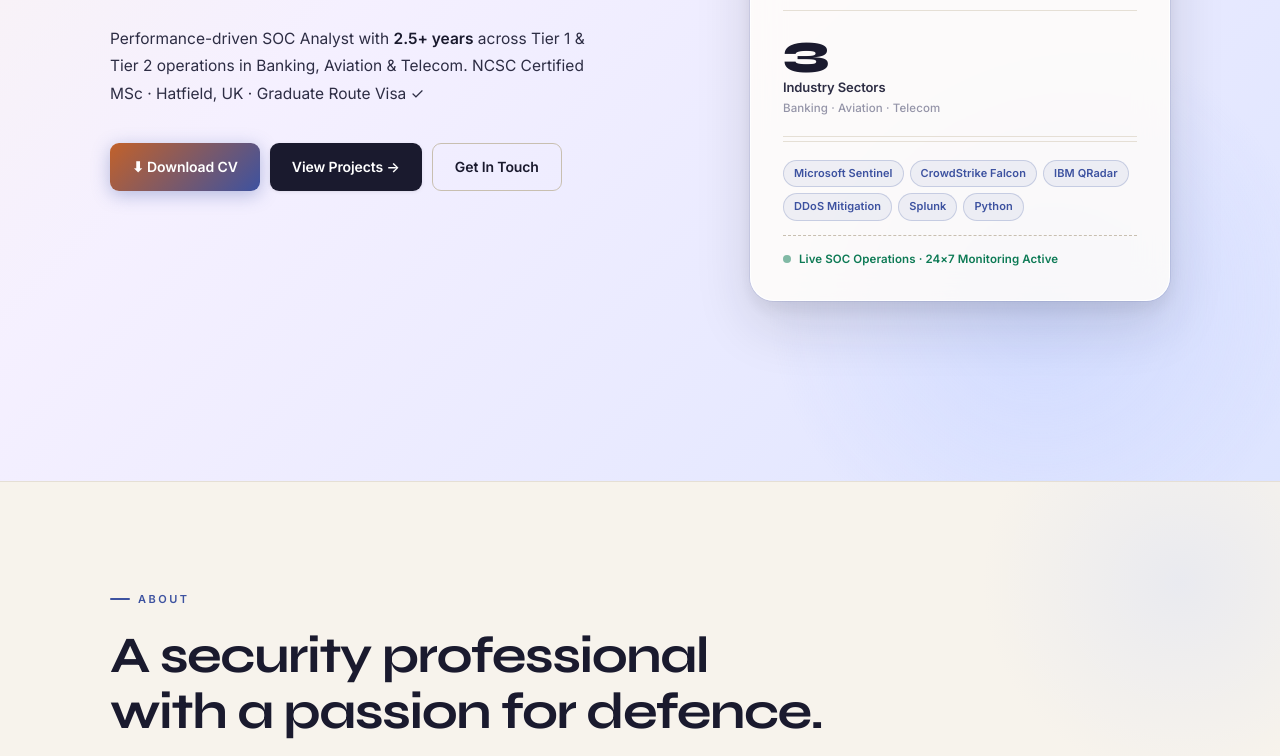
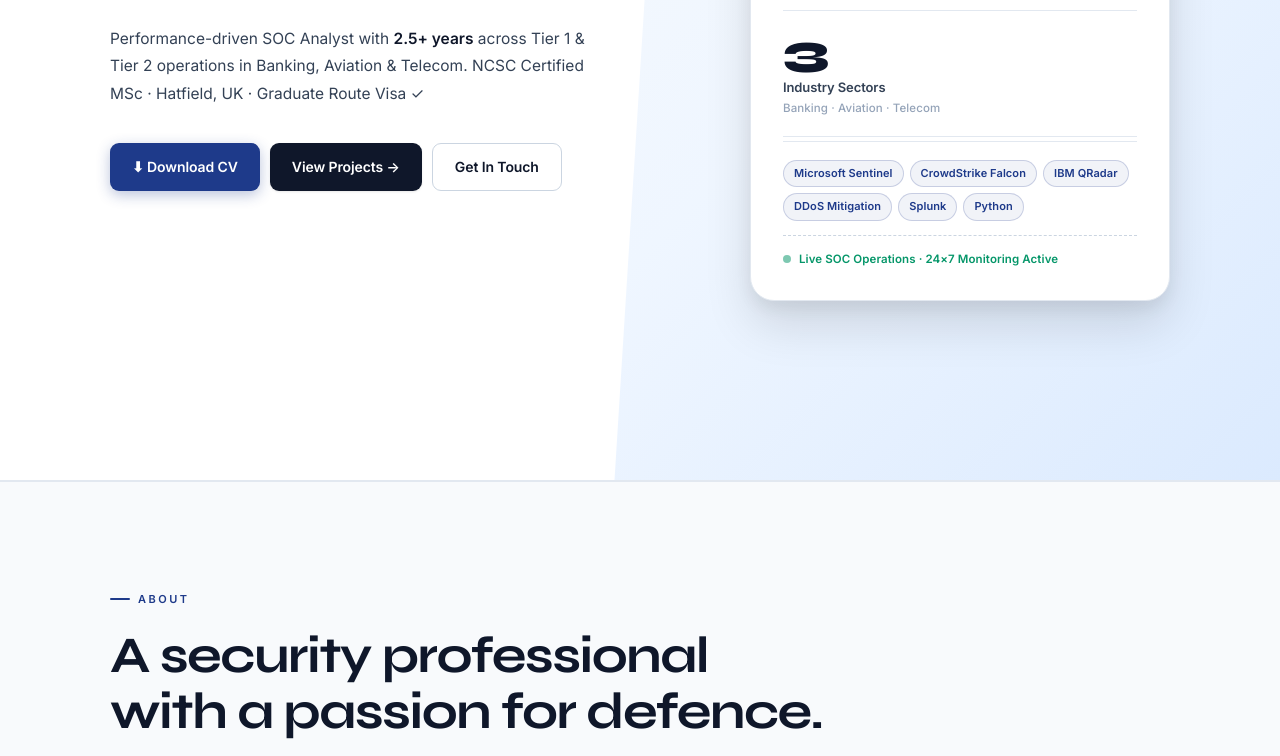
Before and after one commit to ceylonroameryt-bit/portfolio-v1, a website: page index.html in a window 1280 px wide. Shown: the part 653-1409 px from the top of the page. Drawn offline with Linux system fonts and the light colour scheme.

Commit message:
Restore white/navy design with new stats panel layout and no photo

```diff
--- a/src/css/main.css
+++ b/src/css/main.css
@@ -1,6 +1,6 @@
 /* ============================================
    POORNA SUJAMPATHI — PORTFOLIO
-   Design: Bold Gradient — Warm Cream to Periwinkle
+   Design: Clean & Modern Editorial (White/Navy)
    ============================================ */
 
 *,
@@ -12,40 +12,40 @@
 }
 
 :root {
-    /* Warm Gradient Palette */
-    --ink: #1A1A2E;
-    --ink-light: #2D2D44;
-    --ink-muted: #5C5C7A;
-    --ink-subtle: #9494A8;
-    --bg: #FEFCF8;
-    --bg-light: #F7F3EC;
-    --bg-subtle: #EEE9DF;
-    --border: #E5DFD5;
-    --border-dark: #C8BFB0;
-    --accent: #3D52A0;
-    --accent-light: #6B7FCC;
-    --accent-soft: rgba(61, 82, 160, 0.07);
-    --accent-border: rgba(61, 82, 160, 0.22);
-    --success: #0D7A55;
-    --warm: #C2612A;
-    --warm-soft: rgba(194, 97, 42, 0.08);
+    /* Clean Editorial Palette */
+    --ink: #0F172A;
+    --ink-light: #334155;
+    --ink-muted: #64748B;
+    --ink-subtle: #94A3B8;
+    --bg: #FFFFFF;
+    --bg-light: #F8FAFC;
+    --bg-subtle: #F1F5F9;
+    --border: #E2E8F0;
+    --border-dark: #CBD5E1;
+    --accent: #1E3A8A;
+    --accent-light: #3B82F6;
+    --accent-soft: rgba(30, 58, 138, 0.06);
+    --accent-border: rgba(30, 58, 138, 0.2);
+    --success: #059669;
+    --warm: #1E3A8A;
+    --warm-soft: rgba(30, 58, 138, 0.06);
 
     /* Hero Gradient */
-    --hero-start: #FDF6EC;
-    --hero-mid: #EEF0FF;
-    --hero-end: #DDE4FF;
+    --hero-start: #FFFFFF;
+    --hero-mid: #EFF6FF;
+    --hero-end: #DBEAFE;
 
     /* Shadows */
-    --shadow-sm: 0 1px 4px rgba(26,26,46,0.07), 0 1px 2px rgba(26,26,46,0.04);
-    --shadow-md: 0 4px 20px rgba(26,26,46,0.1), 0 2px 6px rgba(26,26,46,0.05);
-    --shadow-lg: 0 12px 36px rgba(26,26,46,0.12), 0 4px 10px rgba(26,26,46,0.06);
-    --shadow-xl: 0 24px 56px rgba(26,26,46,0.14), 0 8px 18px rgba(26,26,46,0.07);
+    --shadow-sm: 0 1px 3px rgba(0,0,0,0.06), 0 1px 2px rgba(0,0,0,0.04);
+    --shadow-md: 0 4px 16px rgba(0,0,0,0.08), 0 2px 4px rgba(0,0,0,0.04);
+    --shadow-lg: 0 12px 32px rgba(0,0,0,0.1), 0 4px 8px rgba(0,0,0,0.06);
+    --shadow-xl: 0 24px 48px rgba(0,0,0,0.12), 0 8px 16px rgba(0,0,0,0.06);
 
     /* Layout */
     --max-w: 1140px;
     --nav-h: 72px;
-    --radius: 14px;
-    --radius-lg: 22px;
+    --radius: 12px;
+    --radius-lg: 20px;
 
     /* Transition */
     --ease: cubic-bezier(0.16, 1, 0.3, 1);
@@ -248,44 +248,36 @@ section {
     margin-top: var(--nav-h);
     display: flex;
     align-items: center;
-    background: linear-gradient(135deg, var(--hero-start) 0%, #F5F0FF 40%, var(--hero-end) 100%);
+    background: var(--bg);
     position: relative;
     overflow: hidden;
 }
 
-/* Warm blob top-left */
+/* Diagonal blue gradient panel on right */
 .hero::before {
     content: '';
     position: absolute;
-    top: -10%;
-    left: -8%;
-    width: 520px;
-    height: 520px;
-    background: radial-gradient(circle, rgba(255, 220, 170, 0.45) 0%, transparent 70%);
-    border-radius: 50%;
+    top: 0;
+    right: 0;
+    width: 52%;
+    height: 100%;
+    background: linear-gradient(135deg, #F8FAFC 0%, #EFF6FF 50%, #DBEAFE 100%);
     z-index: 0;
-    animation: blobFloat 12s ease-in-out infinite;
-}
-
-/* Cool blob bottom-right */
+    clip-path: polygon(10% 0, 100% 0, 100% 100%, 0 100%);
+}
+
 .hero::after {
     content: '';
     position: absolute;
-    bottom: -10%;
-    right: -5%;
-    width: 600px;
-    height: 600px;
-    background: radial-gradient(circle, rgba(180, 200, 255, 0.4) 0%, transparent 65%);
-    border-radius: 50%;
+    bottom: 0;
+    left: 0;
+    width: 100%;
+    height: 1px;
+    background: var(--border);
     z-index: 0;
-    animation: blobFloat 16s ease-in-out infinite reverse;
-}
-
-@keyframes blobFloat {
-    0%, 100% { transform: translate(0, 0) scale(1); }
-    33% { transform: translate(20px, -20px) scale(1.05); }
-    66% { transform: translate(-10px, 15px) scale(0.97); }
-}
+}
+
+
 
 .hero-content {
     display: grid;
@@ -316,16 +308,26 @@ section {
 
 /* Stats Panel — right column */
 .hero-stats-panel {
-    background: rgba(255, 253, 249, 0.85);
-    border: 1px solid rgba(255, 255, 255, 0.95);
+    background: #FFFFFF;
+    border: 1px solid var(--border);
     border-radius: 24px;
     padding: 32px;
-    box-shadow: var(--shadow-xl), 0 0 0 1px rgba(61, 82, 160, 0.1);
-    backdrop-filter: blur(16px);
-    -webkit-backdrop-filter: blur(16px);
+    box-shadow: var(--shadow-xl);
     display: flex;
     flex-direction: column;
     gap: 0;
+    position: relative;
+    overflow: hidden;
+}
+
+.hero-stats-panel::before {
+    content: '';
+    position: absolute;
+    top: 0;
+    left: 0;
+    right: 0;
+    height: 4px;
+    background: linear-gradient(90deg, var(--accent) 0%, var(--accent-light) 100%);
 }
 
 .stat-block {
@@ -747,8 +749,7 @@ section {
 
 .hero-stat:hover {
     border-color: var(--accent-border);
-    background: rgba(255, 255, 255, 0.95);
-    transform: scale(1.03);
+    background: var(--accent-soft);
 }
 
 .hero-stat .num {
@@ -843,16 +844,16 @@ section {
 }
 
 .btn-accent {
-    background: linear-gradient(135deg, var(--warm) 0%, var(--accent) 100%);
+    background: var(--accent);
     color: #fff;
-    box-shadow: 0 4px 18px rgba(61, 82, 160, 0.35);
+    box-shadow: 0 4px 14px rgba(30, 58, 138, 0.3);
     font-weight: 700;
 }
 
 .btn-accent:hover {
+    background: #1E40AF;
     transform: translateY(-2px);
-    box-shadow: 0 8px 28px rgba(61, 82, 160, 0.45);
-    filter: brightness(1.08);
+    box-shadow: 0 8px 24px rgba(30, 58, 138, 0.4);
 }
 
 /* ============================================
@@ -862,20 +863,6 @@ section {
     background: var(--bg-light);
     border-top: 1px solid var(--border);
     border-bottom: 1px solid var(--border);
-    position: relative;
-    overflow: hidden;
-}
-
-.about::before {
-    content: '';
-    position: absolute;
-    top: -100px;
-    right: -100px;
-    width: 400px;
-    height: 400px;
-    background: radial-gradient(circle, rgba(180, 200, 255, 0.2) 0%, transparent 70%);
-    border-radius: 50%;
-    pointer-events: none;
 }
 
 .about-grid {
@@ -1407,7 +1394,7 @@ section {
    CERTIFICATIONS
    ============================================ */
 .certifications {
-    background: linear-gradient(160deg, var(--bg-light) 0%, #EEF0FF 100%);
+    background: var(--bg-light);
     border-top: 1px solid var(--border);
     border-bottom: 1px solid var(--border);
 }
@@ -1604,7 +1591,7 @@ section {
    CONTACT SECTION
    ============================================ */
 .contact {
-    background: linear-gradient(160deg, var(--bg-light) 0%, #F0F4FF 100%);
+    background: var(--bg-light);
     border-top: 1px solid var(--border);
 }
 
```
